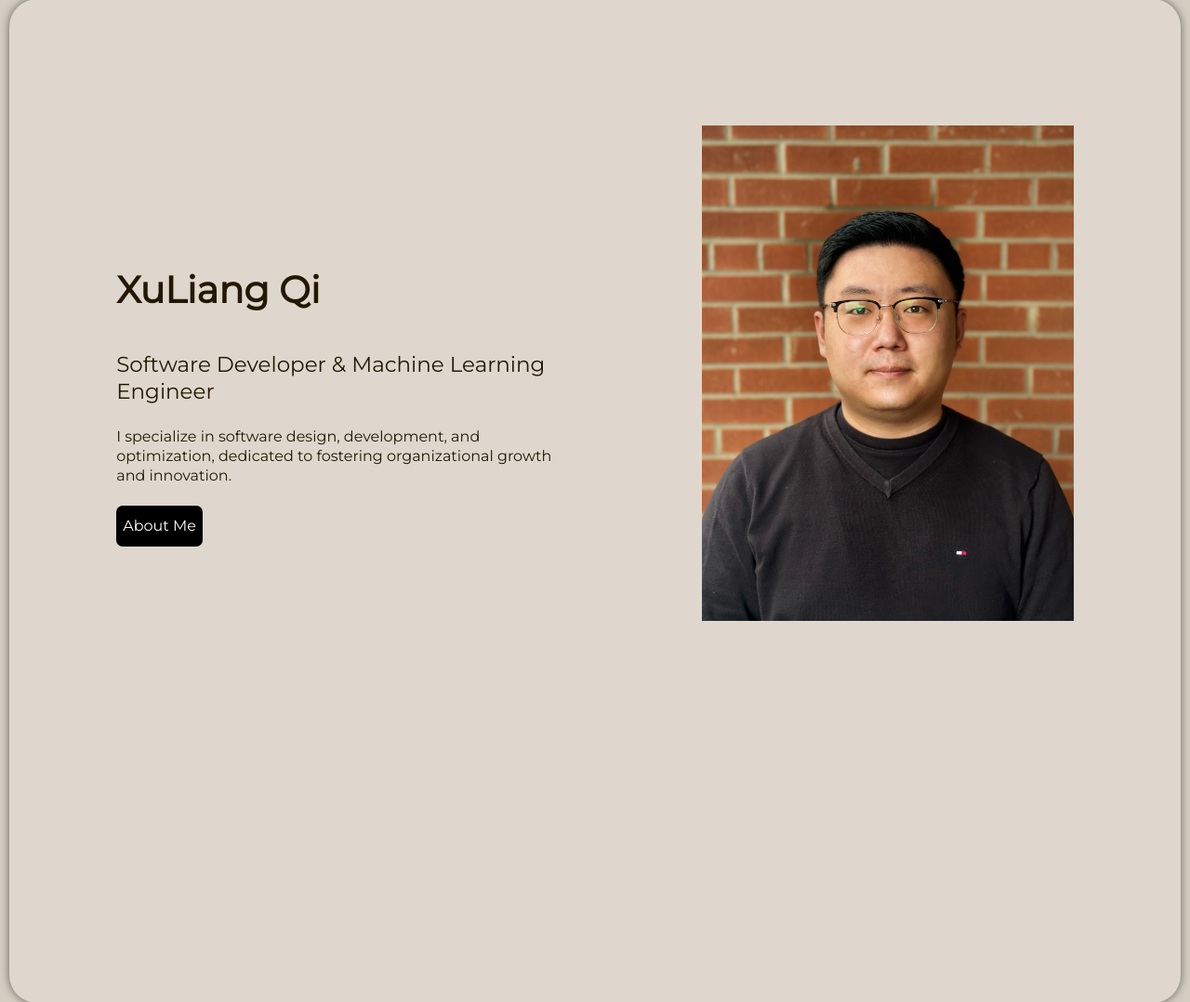
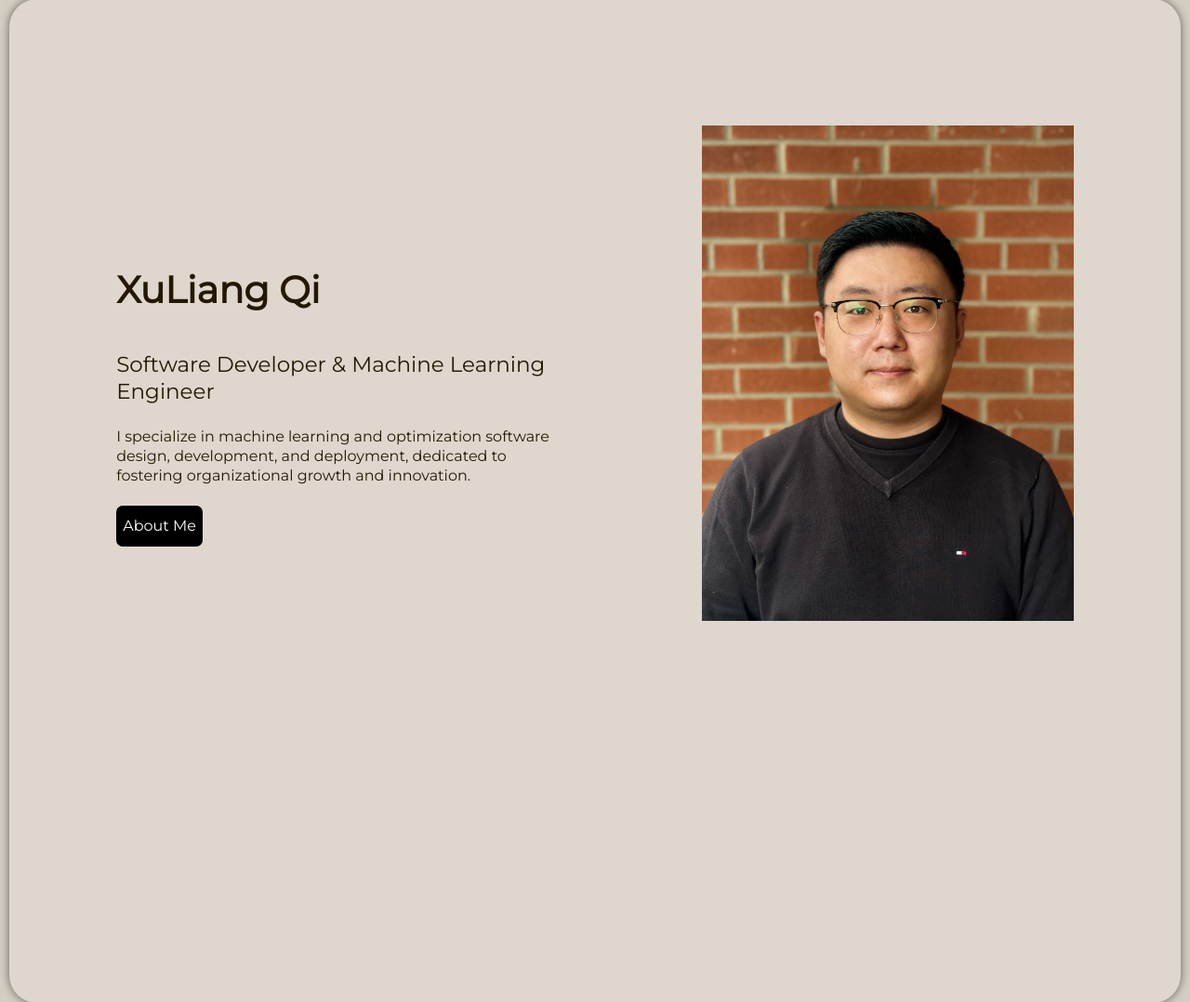
Before and after one commit to XuLiangQi/me-page, a Flask app: page / in a window 1280 px wide. Shown: the part 131-1209 px from the top of the page at 93% size. Run offline with Flask 3, Linux system fonts and the light colour scheme.

Commit message:
update home page

```diff
--- a/templates/home.html
+++ b/templates/home.html
@@ -7,8 +7,9 @@ Machine Learning Engineer{% endblock %} {% block content %}
       Software Developer & Machine Learning Engineer
     </p>
     <p class="home-paragraph-medium">
-      I specialize in software design, development, and optimization, dedicated
-      to fostering organizational growth and innovation.
+      I specialize in machine learning and optimization software design,
+      development, and deployment, dedicated to fostering organizational
+      growth and innovation.
     </p>
     <a href="{{ url_for('about') }}" class="home-button-about">About Me</a>
   </div>
```
